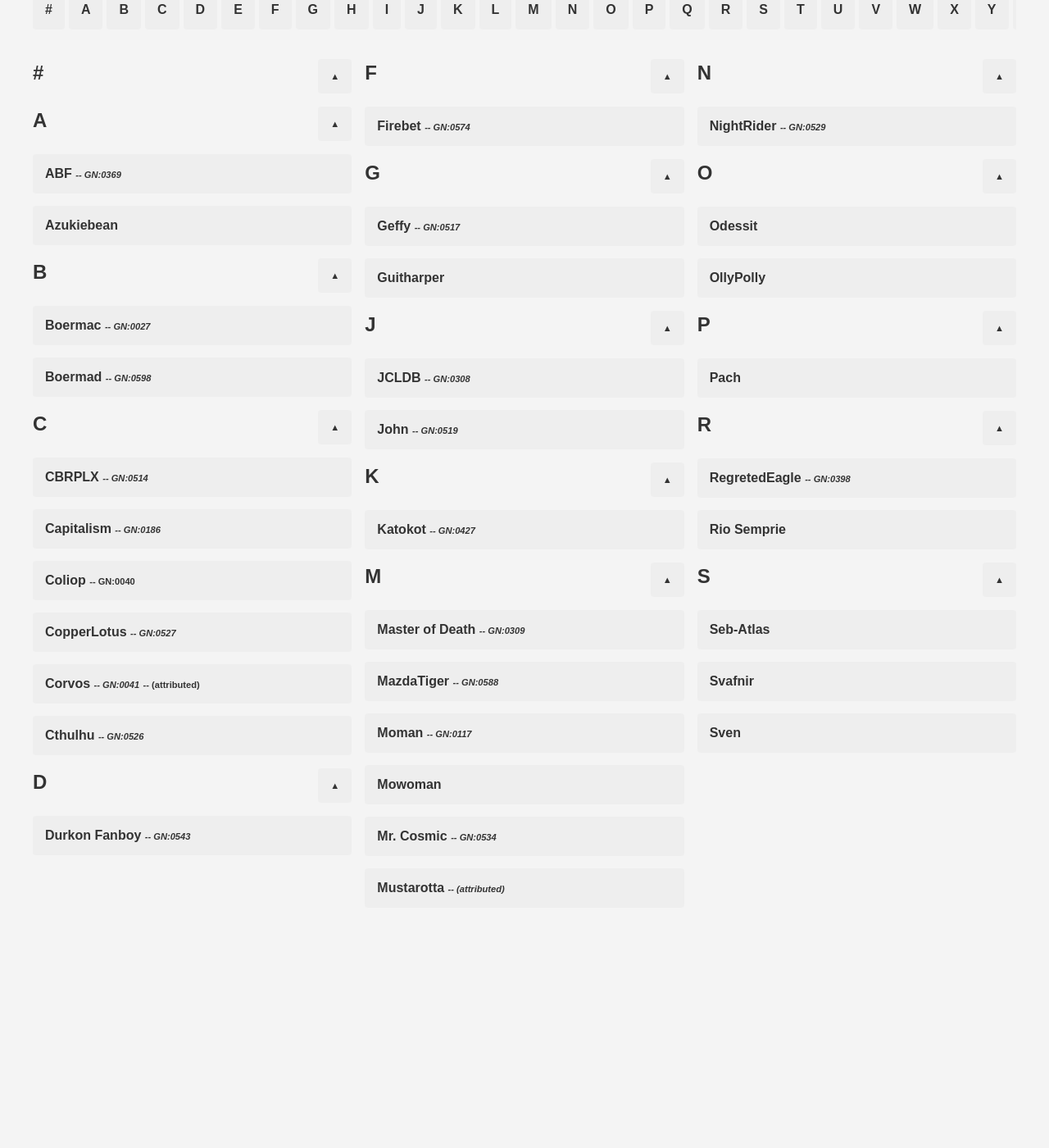
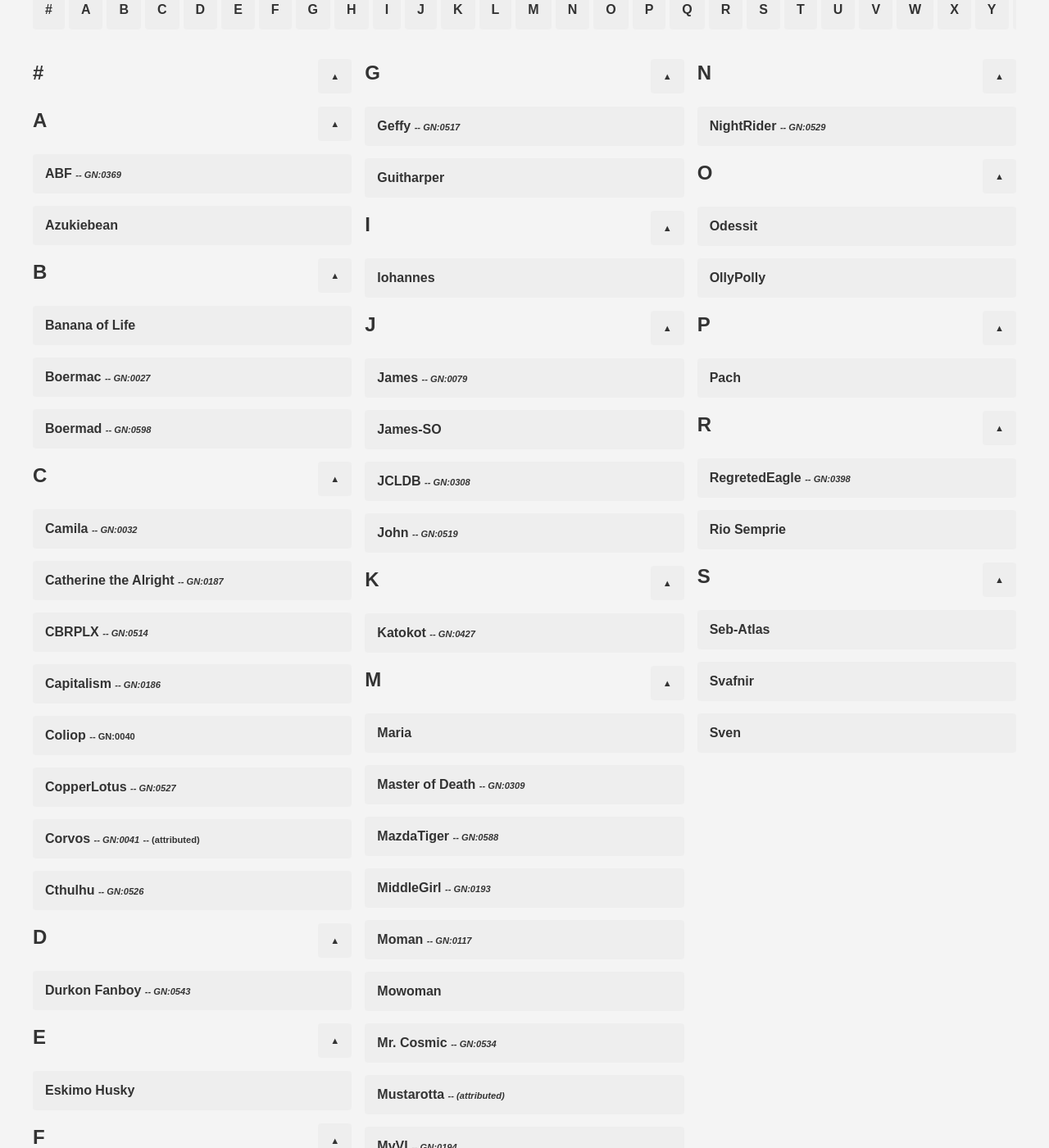
Before and after one commit to sirhcb/NAtesting, a Jekyll site: the page built from index.html, in a window 1280 px wide and 1400 px high, scrolled down 388 px. Shown: the whole window at 82% size. Built offline with Jekyll 4.4.1, drawn with Linux system fonts in a browser that asks for light colours; before the commit the page ends 1535 px from its top, so only the background shows below that.

Commit message:
Add new sections E, I, and J with links

```diff
--- a/index.html
+++ b/index.html
@@ -126,6 +126,7 @@
   </div>
 
     <ul>
+    <li><a href="/NotreArms/slideshows/Series I/#slide-2">Banana of Life</a></li>
     <li><a href="/NotreArms/slideshows/Series I/#slide-3">Boermac <i><small><small>-- GN:0027</small></small></i></a></li>
     <li><a href="/NotreArms/slideshows/Series I/#slide-3">Boermad <i><small><small>-- GN:0598</small></small></i></a></li>
     </ul>
@@ -142,6 +143,8 @@
 
 
   <ul>
+    <li><a href="/NotreArms/slideshows/Series I/#slide-2">Camila <i><small><small>-- GN:0032</small></small></i></a></li>
+    <li><a href="/NotreArms/slideshows/Series I/#slide-2">Catherine the Alright <i><small><small>-- GN:0187</small></small></i></a></li>
     <li><a href="/NotreArms/slideshows/Series II/#slide-q">CBRPLX <i><small><small>-- GN:0514</small></small></i></a></li>
     <li><a href="/NotreArms/slideshows/Series I/#slide-1">Capitalism <i><small><small>-- GN:0186</small></small></i></a></li>
     <li><a href="/NotreArms/slideshows/Series I/#slide-1">Coliop <small><small>-- GN:0040</small></small></i></a></li>
@@ -162,6 +165,20 @@
 
   <ul>
     <li><a href="/NotreArms/slideshows/Series II/#slide-1">Durkon Fanboy <i><small><small>-- GN:0543</small></small></i></a></li>
+  </ul>
+</div>
+
+<!-- Section E -->
+<div id="section-E">
+
+  <!-- This new wrapper forces the header and link together -->
+  <div style="display: flex; align-items: baseline; justify-content: space-between;">
+    <h2 style="margin: 0;">E</h2>
+    <small><small><i><a href="#top">▲</a></i></small></small>
+  </div>
+
+  <ul>
+    <li><a href="/NotreArms/slideshows/Series I/#slide-2">Eskimo Husky</i></a></li>
   </ul>
 </div>
 
@@ -194,6 +211,19 @@
   </ul>
 </div>
 
+<!-- Section I -->
+<div id="section-I">
+
+  <!-- This new wrapper forces the header and link together -->
+  <div style="display: flex; align-items: baseline; justify-content: space-between;">
+    <h2 style="margin: 0;">I</h2>
+    <small><small><i><a href="#top">▲</a></i></small></small>
+  </div>
+
+  <ul>
+    <li><a href="/NotreArms/slideshows/Series I/#slide-2">Iohannes</a></li>
+  </ul>
+</div>
 
 <!-- Section J -->
 <div id="section-J">
@@ -205,6 +235,8 @@
   </div>
 
   <ul>
+    <li><a href="/NotreArms/slideshows/Series I/#slide-2">James <i><small><small>-- GN:0079</small></small></i></a></li>
+    <li><a href="/NotreArms/slideshows/Series I/#slide-2">James-SO</a></li>
     <li><a href="/NotreArms/slideshows/Series II/#slide-1">JCLDB <i><small><small>-- GN:0308</small></small></i></a></li>
     <li><a href="/NotreArms/slideshows/Series II/#slide-1">John <i><small><small>-- GN:0519</small></small></i></a></li>
   </ul>
@@ -234,12 +266,15 @@
   </div>
 
   <ul>
+    <li><a href="/NotreArms/slideshows/Series I/#slide-2">Maria</a></li>
     <li><a href="/NotreArms/slideshows/Series II/#slide-1">Master of Death <i><small><small>-- GN:0309</small></small></i></a></li>
     <li><a href="/NotreArms/slideshows/Series II/#slide-1">MazdaTiger <i><small><small>-- GN:0588</small></small></i></a></li>
+    <li><a href="/NotreArms/slideshows/Series I/#slide-2">MiddleGirl <i><small><small>-- GN:0193</small></small></i></a></li>
     <li><a href="/NotreArms/slideshows/Series I/#slide-1">Moman <i><small><small>-- GN:0117</small></small></i></a></li>
     <li><a href="/NotreArms/slideshows/Series I/#slide-1">Mowoman</a></li>
     <li><a href="/NotreArms/slideshows/Series II/#slide-2">Mr. Cosmic <i><small><small>-- GN:0534</small></small></i></a></li>
     <li><a href="/NotreArms/slideshows/Series I/#slide-1">Mustarotta <i><small><small>-- (attributed)</small></small></i></a></li>
+    <li><a href="/NotreArms/slideshows/Series I/#slide-2">MvVI <i><small><small>-- GN:0194</small></small></i></a></li>
   </ul>
 </div>
 
```
